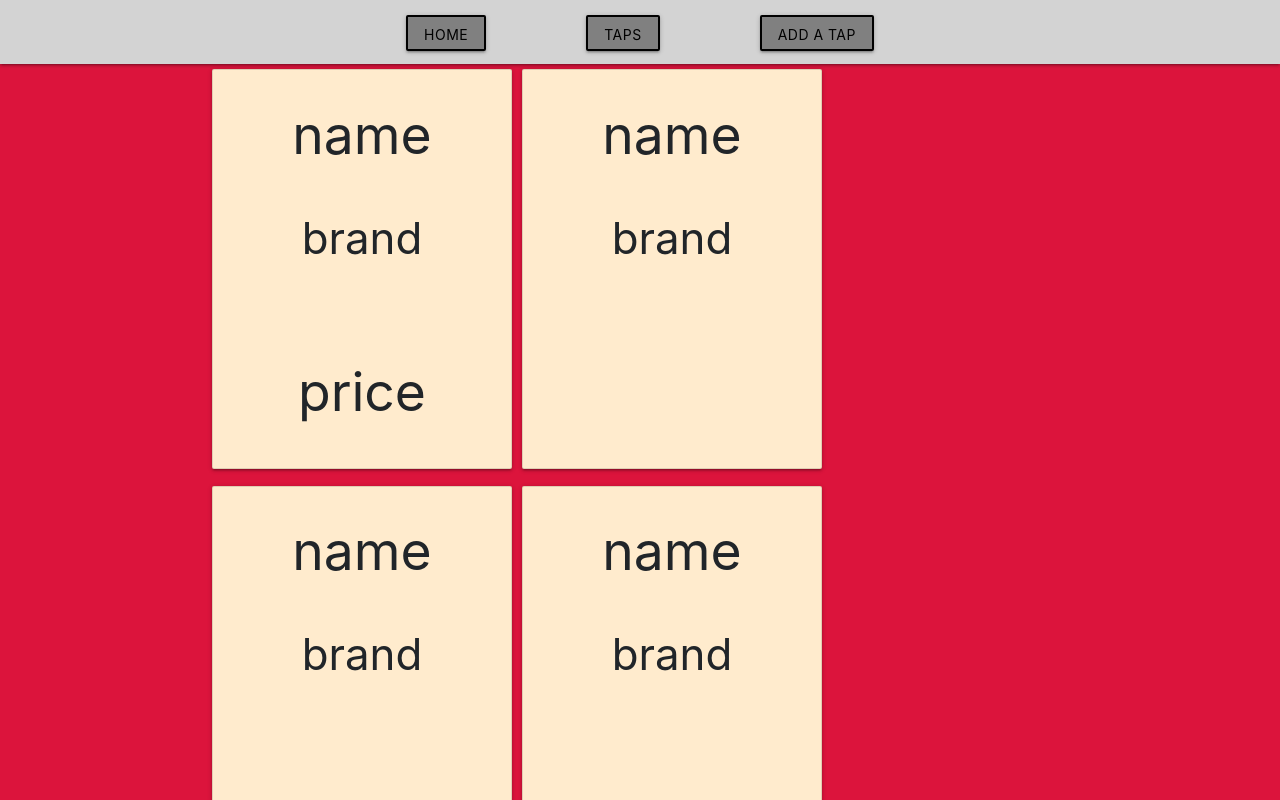
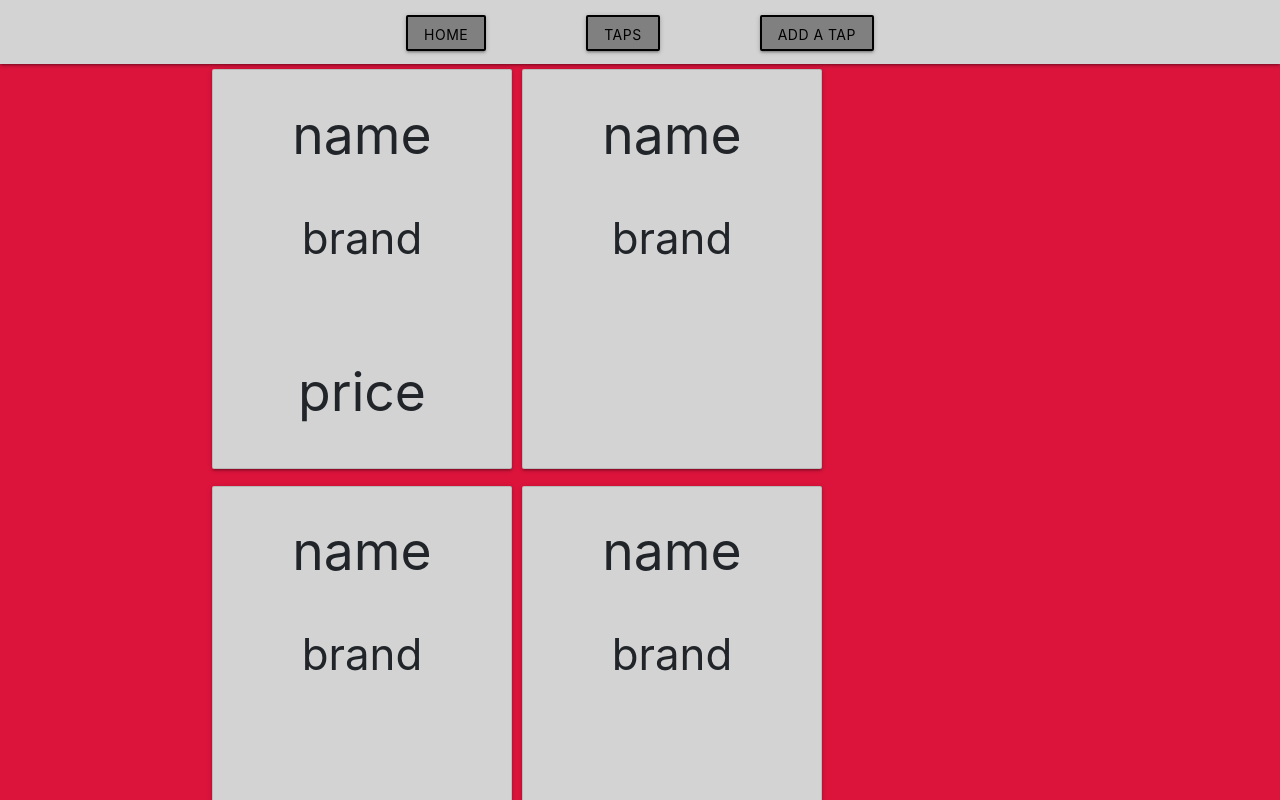
Before and after one commit to kiraroberts/taproom, a React app: page /#/taplist in a window 1280 px wide. Shown: the top 800 px of the page. Built offline with nearby package versions, Linux system fonts and the light colour scheme.

Commit message:
fix typo in tap.jsx

```diff
--- a/src/components/Tap.jsx
+++ b/src/components/Tap.jsx
@@ -8,7 +8,7 @@ function Tap(props) {
     height: "400px",
     textAlign: "center",
     // padding: "15",
-    backgroundColor: "blanchedalmond",
+    backgroundColor: "lightgray",
     margin: "5px",
   };
   var contentStyle = {
```
